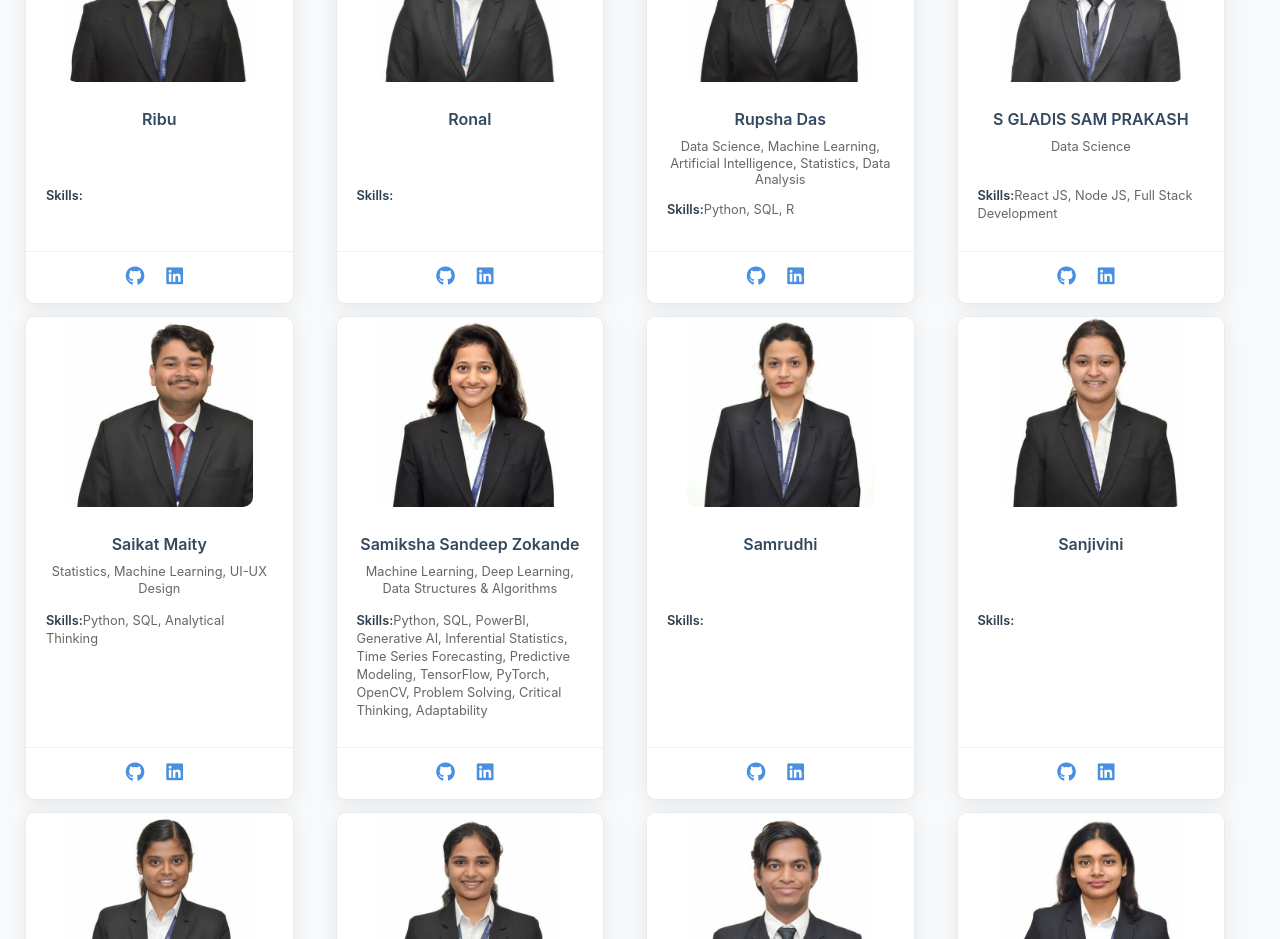
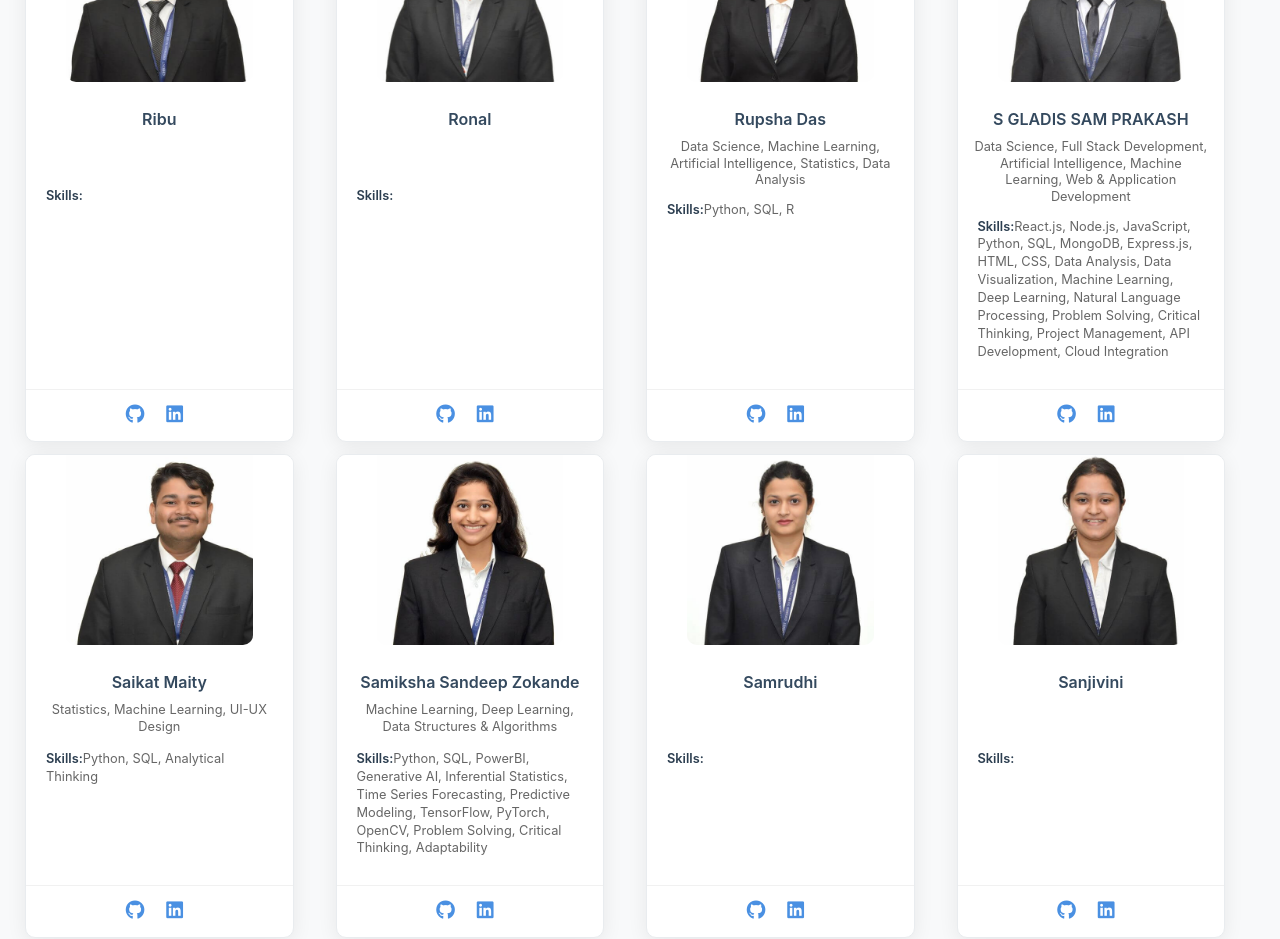
Before and after one commit to GALDII/placement-profile, a React (Create React App) app: page / in a window 1280 px wide. Shown: the part 8760-9699 px from the top of the page. Built offline with nearby package versions, Linux system fonts and the light colour scheme.

Commit message:
updated profile

```diff
--- a/src/components/StudentProfiles.js
+++ b/src/components/StudentProfiles.js
@@ -478,13 +478,13 @@ const profiles = [
     photo: '/assets/Rupsha.JPG'
   },
   {
-    name: 'S GLADIS SAM PRAKASH',
-    specialization: 'Data Science',
-    skills: 'React JS, Node JS, Full Stack Development',
-    github: 'https://github.com/GALDII',
-    linkedin: 'https://www.linkedin.com/in/gladis-sam-3125b122a/',
-    photo: '/assets/Sam.JPG'
-  },
+  name: 'S GLADIS SAM PRAKASH',
+  specialization: 'Data Science, Full Stack Development, Artificial Intelligence, Machine Learning, Web & Application Development',
+  skills: 'React.js, Node.js, JavaScript, Python, SQL, MongoDB, Express.js, HTML, CSS, Data Analysis, Data Visualization, Machine Learning, Deep Learning, Natural Language Processing, Problem Solving, Critical Thinking, Project Management, API Development, Cloud Integration',
+  github: 'https://github.com/GALDII',
+  linkedin: 'https://www.linkedin.com/in/gladis-sam-3125b122a/',
+  photo: '/assets/Sam.JPG'
+},
   {
     name: 'Saikat Maity',
     specialization: 'Statistics, Machine Learning, UI-UX Design',
```
